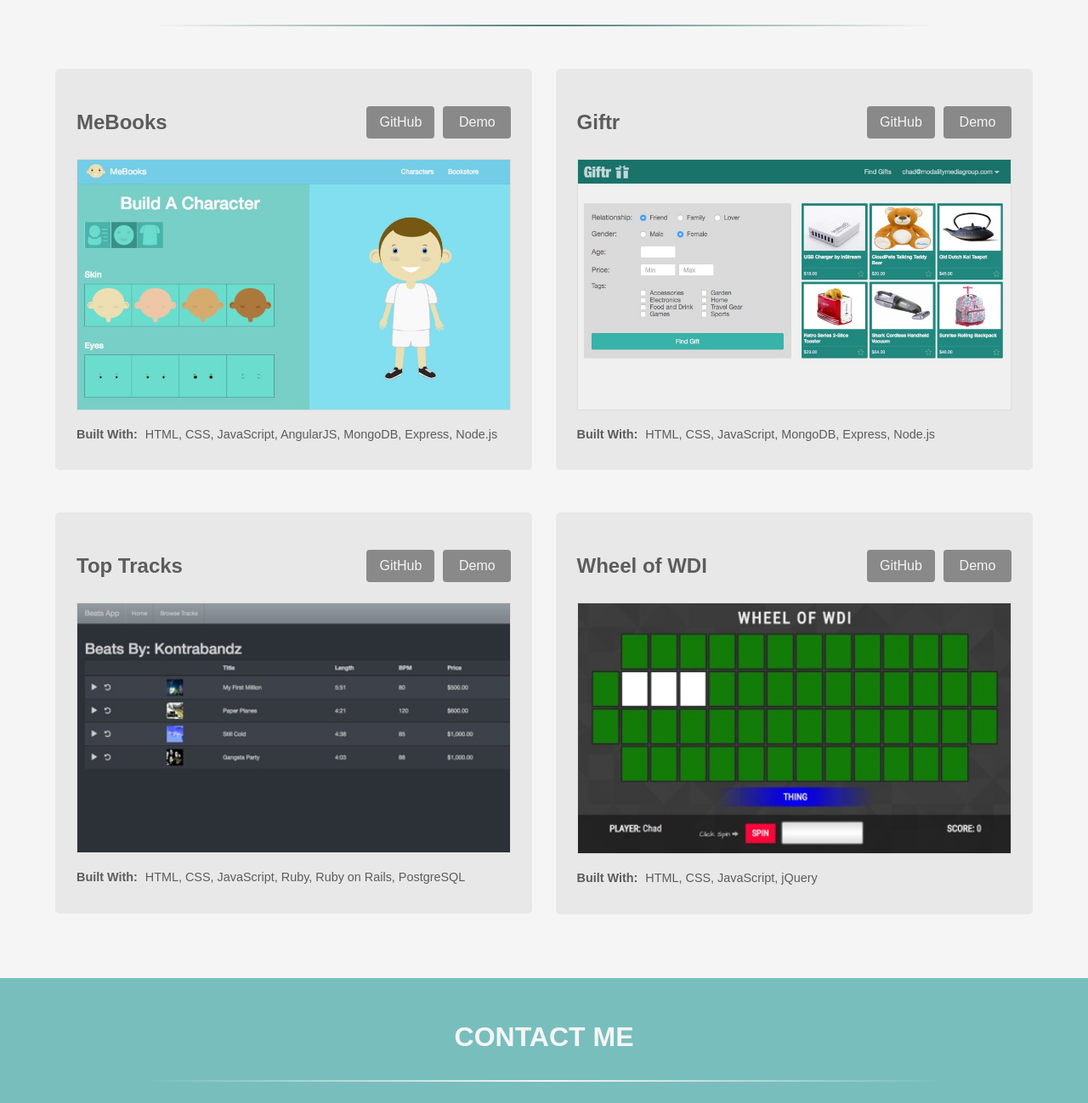
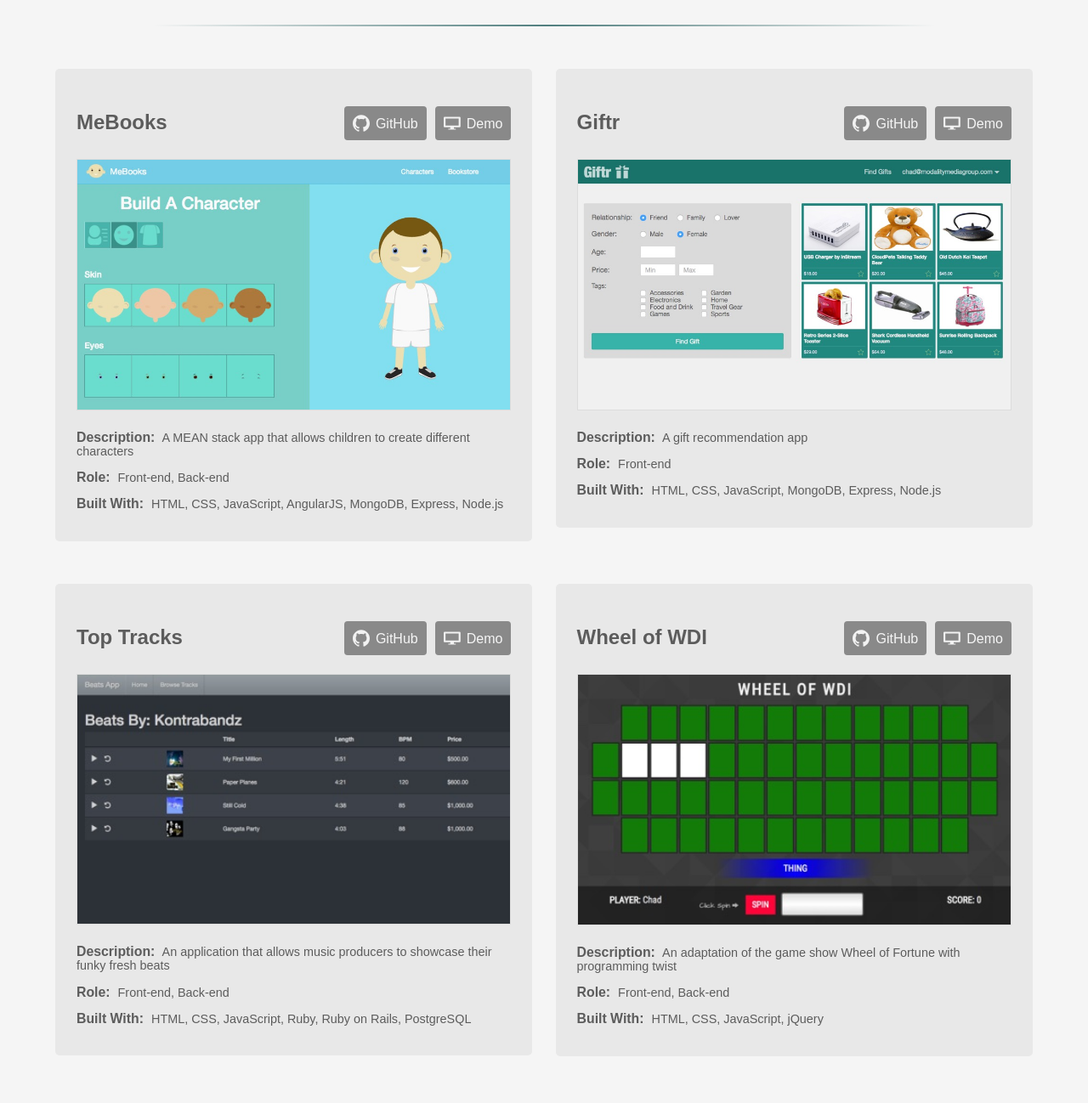
Before and after one commit to chadchristensen/portfolio-site, a website: page index.html in a window 1280 px wide. Shown: the part 1762-3060 px from the top of the page at 85% size. Drawn offline with nearby package versions, Linux system fonts and the light colour scheme.

Commit message:
Add short project summary and GitHub and desktop icons to social-link buttons

```diff
--- a/css/style.scss
+++ b/css/style.scss
@@ -149,8 +149,6 @@ body {
           @include span-columns(2);
           @include omega();
         }
-
-
         .social-link {
           float: right;
           &:nth-child(2) {
@@ -167,6 +165,15 @@ body {
           &:hover {
             background-color: darken($social-link, 15%);
           }
+          img {
+            margin-right: 7px;
+            width: 20px;
+            height: 20px;
+            margin-bottom: -4px;
+            @include media($medium) {
+              display: none;
+            }
+          }
           @include media($sm-md) {
             min-width: 60px;
             font-size: 14px;
@@ -178,16 +185,18 @@ body {
         @include span-columns(12);
         border: 1px solid darken($bg, 10%);
       }
-      .project-tech {
+      .project-info {
         @include span-columns(12);
         text-align: left;
         font-size: .9em;
-        margin-top: 20px;
+        margin-top: 10px;
+        line-height: 1.1em;
         span {
           font-weight: bold;
+          font-size: 1.1em;
           margin-right: 5px;
         }
-      }
+      } // End of .project-info
     }
   } // End of #projects
 
--- a/index.html
+++ b/index.html
@@ -60,7 +60,7 @@
 
 
             <p class="about"><span id="learning">Currently Learning:</span> GulpJS, JS testing (Mocha and Chai).</p>
-            <p class="about"><span id="resume">Resume:</span> <a class="resume" href="./chad_christensen_resume.pdf"><img src="./img/document_icon.png" alt="Document Icon"> PDF</a> <a class="resume" href="./chad_christensen_resume.doc"><img src="./img/document_icon.png" alt="Document Icon"> DOC</a></p>
+            <p class="about"><span id="resume">Resume:</span> <a target="_blank" class="resume" href="./chad_christensen_resume.pdf"><img src="./img/document_icon.png" alt="Document Icon"> PDF</a> <a class="resume" href="./chad_christensen_resume.doc"><img src="./img/document_icon.png" alt="Document Icon"> DOC</a></p>
         </section>
         <div class="secondary-bg">
             <section id="skills">
@@ -89,38 +89,54 @@
             <div class="project">
                 <p class="project-title">MeBooks</p>
                 <div class="project-links">
-                    <a href="https://mebooks.herokuapp.com" target="_blank" class="social-link demo">Demo</a>
-                    <a href="https://github.com/chadchristensen/mebooks" class="social-link github">GitHub</a>
+                    <a href="https://mebooks.herokuapp.com" target="_blank" class="social-link demo"><img src="img/monitor.svg" alt="Desktop icon">Demo</a>
+                    <a href="https://github.com/chadchristensen/mebooks" target="_blank" class="social-link github"><img src="img/github.svg" alt="GitHub icon">GitHub</a>
                 </div>
                 <img class="project-screenshot" src="img/mebooks_screenshot.jpg" alt="Screenshot of MeBooks App">
-                <p class="project-tech"><span>Built With:</span> HTML, CSS, JavaScript, AngularJS, MongoDB, Express, Node.js</p>
+                <div class="project-info">
+                    <p class="description"><span>Description:</span> A MEAN stack app that allows children to create different characters</p>
+                    <p class="role"><span>Role:</span> Front-end, Back-end</p>
+                    <p class="project-tech"><span>Built With:</span> HTML, CSS, JavaScript, AngularJS, MongoDB, Express, Node.js</p>
+                </div>
             </div>
             <div class="project">
                 <p class="project-title">Giftr</p>
                 <div class="project-links">
-                    <a href="https://app-giftr.herokuapp.com" target="_blank" class="social-link demo">Demo</a>
-                    <a href="https://github.com/tiptoptrio/giftr" class="social-link github">GitHub</a>
+                    <a href="https://app-giftr.herokuapp.com" target="_blank" class="social-link demo"><img src="img/monitor.svg" alt="Desktop icon">Demo</a>
+                    <a href="https://github.com/tiptoptrio/giftr" target="_blank" class="social-link github"><img src="img/github.svg" alt="GitHub icon">GitHub</a>
                 </div>
                 <img class="project-screenshot" src="img/giftr_screenshot.jpg" alt="Screenshot of the Giftr App">
-                <p class="project-tech"><span>Built With:</span> HTML, CSS, JavaScript, MongoDB, Express, Node.js</p>
+                <div class="project-info">
+                    <p class="description"><span>Description:</span> A gift recommendation app</p>
+                    <p class="role"><span>Role:</span> Front-end</p>
+                    <p class="project-tech"><span>Built With:</span> HTML, CSS, JavaScript, MongoDB, Express, Node.js</p>
+                </div>
             </div>
             <div class="project">
                 <p class="project-title">Top Tracks</p>
                 <div class="project-links">
-                    <a href="https://toptracks.herokuapp.com" target="_blank" class="social-link demo">Demo</a>
-                    <a href="https://github.com/chadchristensen/beats_app" class="social-link github">GitHub</a>
+                    <a href="https://toptracks.herokuapp.com" target="_blank" class="social-link demo"><img src="img/monitor.svg" alt="Desktop icon">Demo</a>
+                    <a href="https://github.com/chadchristensen/beats_app" target="_blank" class="social-link github"><img src="img/github.svg" alt="GitHub icon">GitHub</a>
                 </div>
                 <img class="project-screenshot" src="img/toptracks_screenshot.jpg" alt="Screenshot of TopTracks App">
-                <p class="project-tech"><span>Built With:</span> HTML, CSS, JavaScript, Ruby, Ruby on Rails, PostgreSQL</p>
+                <div class="project-info">
+                    <p class="description"><span>Description:</span> An application that allows music producers to showcase their funky fresh beats</p>
+                    <p class="role"><span>Role:</span> Front-end, Back-end</p>
+                    <p class="project-tech"><span>Built With:</span> HTML, CSS, JavaScript, Ruby, Ruby on Rails, PostgreSQL</p>
+                </div>
             </div>
             <div class="project">
                 <p class="project-title">Wheel of WDI</p>
                 <div class="project-links">
-                    <a href="http://wheel-of-wdi.bitballoon.com" target="_blank" class="social-link demo"><i class="fa fa-github"></i>Demo</a>
-                    <a href="https://github.com/chadchristensen/wheel_of_wdi" class="social-link github">GitHub</a>
+                    <a href="http://wheel-of-wdi.bitballoon.com" target="_blank" class="social-link demo"><img src="img/monitor.svg" alt="Desktop icon">Demo</a>
+                    <a href="https://github.com/chadchristensen/wheel_of_wdi" target="_blank" class="social-link github"><img src="img/github.svg" alt="GitHub icon">GitHub</a>
                 </div>
                 <img class="project-screenshot" src="img/wheelofwdi_screenshot.jpg" alt="Screenshot of Wheel of WDI project">
-                <p class="project-tech"><span>Built With:</span> HTML, CSS, JavaScript, jQuery</p>
+                <div class="project-info">
+                    <p class="description"><span>Description:</span> An adaptation of the game show Wheel of Fortune with programming twist</p>
+                    <p class="role"><span>Role:</span> Front-end, Back-end</p>
+                    <p class="project-tech"><span>Built With:</span> HTML, CSS, JavaScript, jQuery</p>
+                </div>
             </div>
         </section>
         <div class="secondary-bg">
```
Also changed, not shown: css/style.css, img/github.svg (added), img/monitor.svg (added), 1 other file.
